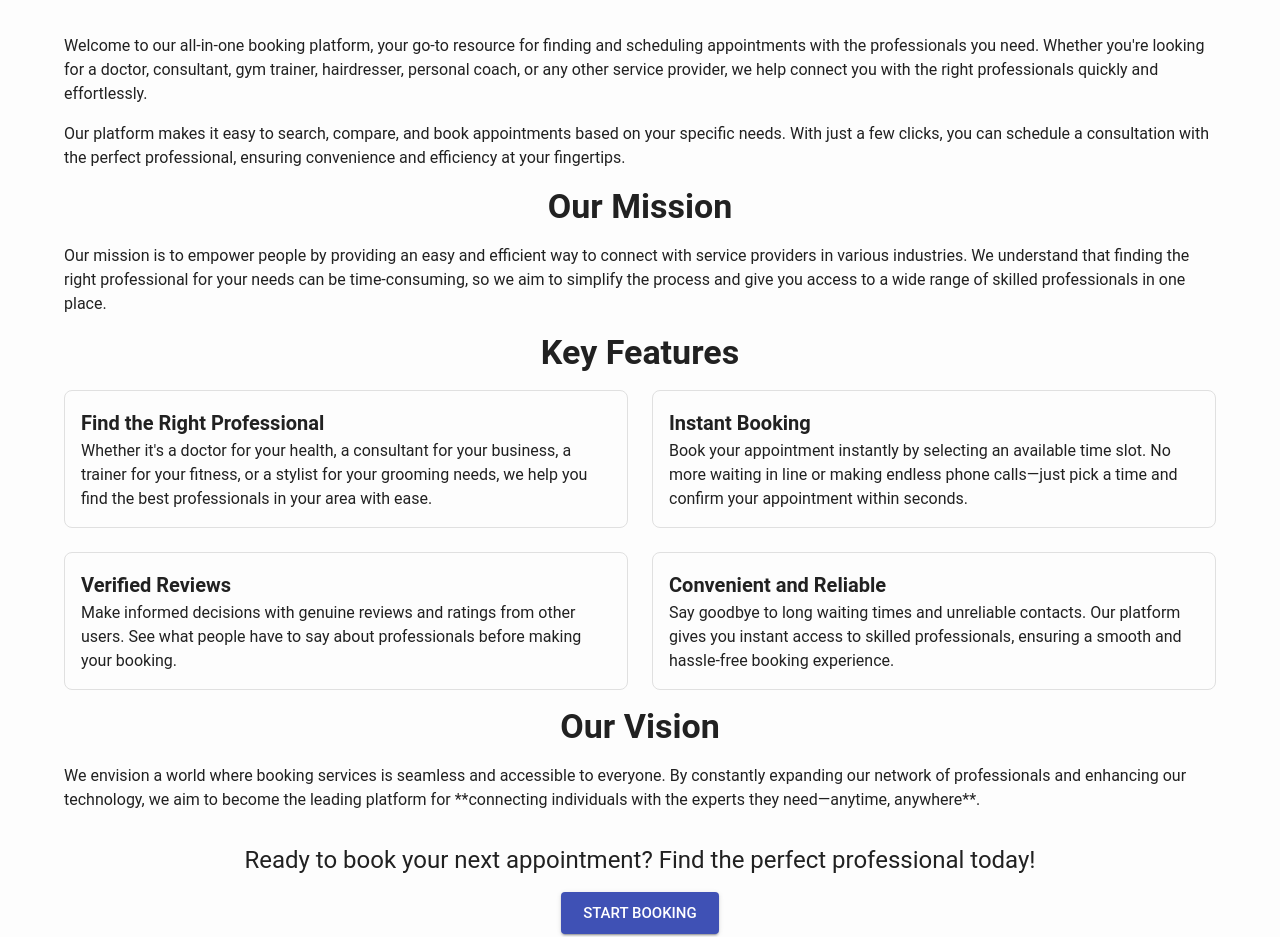
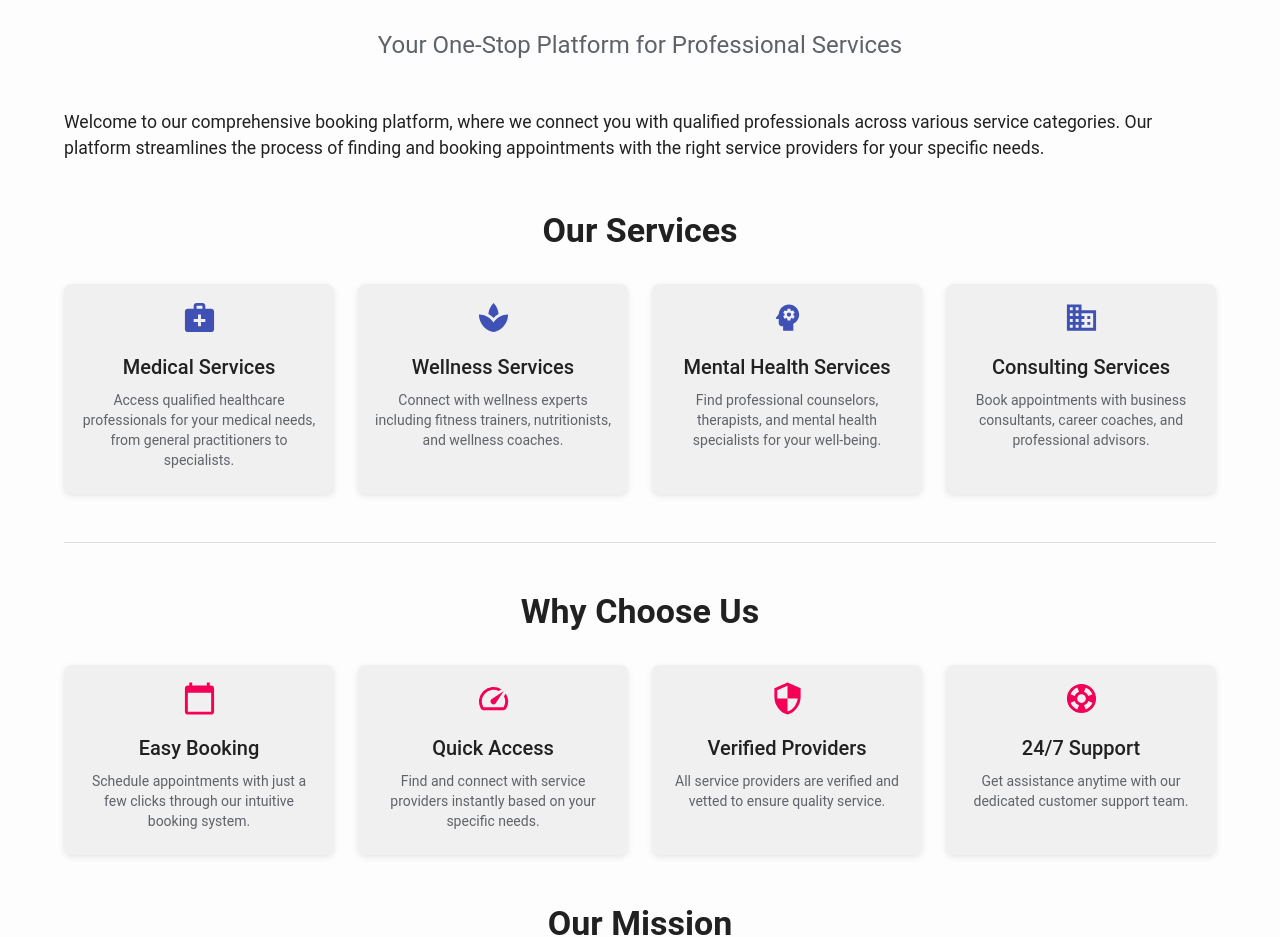
Before and after one commit to pranavrjb/my-app2, a React app in the folder frontend/: page /about in a window 1280 px wide. Shown: the part 156-1093 px from the top of the page. Built offline with nearby package versions, Linux system fonts and the light colour scheme; the HTML template or start-up script is replaced by a standard one.

Commit message:
refactor: redesign About and PrivacyPolicy components to enhance user experience with improved layouts, service and feature sections, and updated typography; integrate Material-UI components for a modern aesthetic

```diff
--- a/frontend/src/pages/About.jsx
+++ b/frontend/src/pages/About.jsx
@@ -1,185 +1,229 @@
 import React from "react";
-import { Container, Typography, Box, Button, Grid } from "@mui/material";
+import {
+  Container,
+  Typography,
+  Box,
+  Button,
+  Grid,
+  Card,
+  CardContent,
+  Avatar,
+  Divider,
+} from "@mui/material";
+import {
+  MedicalServices as MedicalIcon,
+  Spa as WellnessIcon,
+  Psychology as MentalHealthIcon,
+  Business as ConsultingIcon,
+  Speed as EfficiencyIcon,
+  Security as TrustIcon,
+  Support as SupportIcon,
+  CalendarToday as BookingIcon,
+} from "@mui/icons-material";
 
 const About = () => {
+  const services = [
+    {
+      icon: <MedicalIcon fontSize="large" color="primary" />,
+      title: "Medical Services",
+      description:
+        "Access qualified healthcare professionals for your medical needs, from general practitioners to specialists.",
+    },
+    {
+      icon: <WellnessIcon fontSize="large" color="primary" />,
+      title: "Wellness Services",
+      description:
+        "Connect with wellness experts including fitness trainers, nutritionists, and wellness coaches.",
+    },
+    {
+      icon: <MentalHealthIcon fontSize="large" color="primary" />,
+      title: "Mental Health Services",
+      description:
+        "Find professional counselors, therapists, and mental health specialists for your well-being.",
+    },
+    {
+      icon: <ConsultingIcon fontSize="large" color="primary" />,
+      title: "Consulting Services",
+      description:
+        "Book appointments with business consultants, career coaches, and professional advisors.",
+    },
+  ];
+
+  const features = [
+    {
+      icon: <BookingIcon fontSize="large" color="secondary" />,
+      title: "Easy Booking",
+      description:
+        "Schedule appointments with just a few clicks through our intuitive booking system.",
+    },
+    {
+      icon: <EfficiencyIcon fontSize="large" color="secondary" />,
+      title: "Quick Access",
+      description:
+        "Find and connect with service providers instantly based on your specific needs.",
+    },
+    {
+      icon: <TrustIcon fontSize="large" color="secondary" />,
+      title: "Verified Providers",
+      description:
+        "All service providers are verified and vetted to ensure quality service.",
+    },
+    {
+      icon: <SupportIcon fontSize="large" color="secondary" />,
+      title: "24/7 Support",
+      description:
+        "Get assistance anytime with our dedicated customer support team.",
+    },
+  ];
+
   return (
     <Container>
       <Box sx={{ my: 4, minHeight: "100vh" }}>
+        {/* Hero Section */}
+        <Box sx={{ textAlign: "center", mb: 6 }}>
           <Typography
             variant="h2"
             component="h1"
-          textAlign={"center"}
-          sx={{ fontWeight: "bold" }}
-          gutterBottom
+            sx={{
+              fontWeight: "bold",
+              background: "linear-gradient(45deg, #2196F3 30%, #21CBF3 90%)",
+              backgroundClip: "text",
+              textFillColor: "transparent",
+              mb: 2,
+            }}
           >
             About Us
           </Typography>
+          <Typography variant="h5" color="text.secondary" sx={{ mb: 4 }}>
+            Your One-Stop Platform for Professional Services
+          </Typography>
+        </Box>
 
         {/* Introduction Section */}
-        <Typography variant="body1" paragraph>
-          Welcome to our all-in-one booking platform, your go-to resource for
-          finding and scheduling appointments with the professionals you need.
-          Whether you're looking for a doctor, consultant, gym trainer,
-          hairdresser, personal coach, or any other service provider, we help
-          connect you with the right professionals quickly and effortlessly.
+        <Box sx={{ mb: 6 }}>
+          <Typography variant="body1" paragraph sx={{ fontSize: "1.1rem" }}>
+            Welcome to our comprehensive booking platform, where we connect you
+            with qualified professionals across various service categories. Our
+            platform streamlines the process of finding and booking appointments
+            with the right service providers for your specific needs.
           </Typography>
+        </Box>
 
-        <Typography variant="body1" paragraph>
-          Our platform makes it easy to search, compare, and book
-          appointments based on your specific needs. With just a few clicks, you
-          can schedule a consultation with the perfect professional, ensuring
-          convenience and efficiency at your fingertips.
-        </Typography>
-
-        {/* Mission Section */}
+        {/* Services Section */}
         <Typography
           variant="h4"
           component="h2"
-          sx={{ my: 2 }}
-          textAlign={"center"}
-          fontWeight={"bold"}
+          sx={{ mb: 4, textAlign: "center", fontWeight: "bold" }}
         >
-          Our Mission
+          Our Services
         </Typography>
-        <Typography variant="body1" paragraph>
-          Our mission is to empower people by providing an easy and efficient
-          way to connect with service providers in various industries. We
-          understand that finding the right professional for your needs can be
-          time-consuming, so we aim to simplify the process and give you access
-          to a wide range of skilled professionals in one place.
+        <Grid container spacing={3} sx={{ mb: 6 }}>
+          {services.map((service, index) => (
+            <Grid item xs={12} sm={6} md={3} key={index}>
+              <Card
+                sx={{
+                  height: "100%",
+                  transition: "transform 0.3s",
+                  "&:hover": {
+                    transform: "translateY(-5px)",
+                  },
+                }}
+              >
+                <CardContent sx={{ textAlign: "center" }}>
+                  <Box sx={{ mb: 2 }}>{service.icon}</Box>
+                  <Typography variant="h6" gutterBottom>
+                    {service.title}
                   </Typography>
+                  <Typography variant="body2" color="text.secondary">
+                    {service.description}
+                  </Typography>
+                </CardContent>
+              </Card>
+            </Grid>
+          ))}
+        </Grid>
+
+        <Divider sx={{ my: 6 }} />
 
         {/* Features Section */}
         <Typography
           variant="h4"
           component="h2"
-          sx={{ my: 2 }}
-          textAlign={"center"}
-          fontWeight={"bold"}
+          sx={{ mb: 4, textAlign: "center", fontWeight: "bold" }}
         >
-          Key Features
+          Why Choose Us
         </Typography>
-        <Grid container spacing={3}>
-          <Grid item xs={12} sm={6}>
-            <Box
+        <Grid container spacing={3} sx={{ mb: 6 }}>
+          {features.map((feature, index) => (
+            <Grid item xs={12} sm={6} md={3} key={index}>
+              <Card
                 sx={{
-                padding: 2,
-                border: "1px solid",
-                borderColor: "grey.300",
-                borderRadius: 2,
+                  height: "100%",
+                  transition: "transform 0.3s",
+                  "&:hover": {
+                    transform: "translateY(-5px)",
+                  },
                 }}
               >
-              <Typography variant="h6" fontWeight={"bold"}>
-                Find the Right Professional
+                <CardContent sx={{ textAlign: "center" }}>
+                  <Box sx={{ mb: 2 }}>{feature.icon}</Box>
+                  <Typography variant="h6" gutterBottom>
+                    {feature.title}
                   </Typography>
-              <Typography variant="body1">
-                Whether it's a doctor for your health, a consultant for your
-                business, a trainer for your fitness, or a stylist for your
-                grooming needs, we help you find the best professionals in
-                your area with ease.
+                  <Typography variant="body2" color="text.secondary">
+                    {feature.description}
                   </Typography>
-            </Box>
+                </CardContent>
+              </Card>
             </Grid>
-          <Grid item xs={12} sm={6}>
-            <Box
-              sx={{
-                padding: 2,
-                border: "1px solid",
-                borderColor: "grey.300",
-                borderRadius: 2,
-              }}
-            >
-              <Typography variant="h6" fontWeight={"bold"}>
-                Instant Booking
-              </Typography>
-              <Typography variant="body1">
-                Book your appointment instantly by selecting an available
-                time slot. No more waiting in line or making endless phone
-                calls—just pick a time and confirm your appointment within
-                seconds.
-              </Typography>
-            </Box>
-          </Grid>
-          <Grid item xs={12} sm={6}>
-            <Box
-              sx={{
-                padding: 2,
-                border: "1px solid",
-                borderColor: "grey.300",
-                borderRadius: 2,
-              }}
-            >
-              <Typography variant="h6" fontWeight={"bold"}>
-                Verified Reviews
-              </Typography>
-              <Typography variant="body1">
-                Make informed decisions with genuine reviews and ratings
-                from other users. See what people have to say about
-                professionals before making your booking.
-              </Typography>
-            </Box>
-          </Grid>
-          <Grid item xs={12} sm={6}>
-            <Box
-              sx={{
-                padding: 2,
-                border: "1px solid",
-                borderColor: "grey.300",
-                borderRadius: 2,
-              }}
-            >
-              <Typography variant="h6" fontWeight={"bold"}>
-                Convenient and Reliable
-              </Typography>
-              <Typography variant="body1">
-                Say goodbye to long waiting times and unreliable contacts. Our
-                platform gives you instant access to skilled professionals,
-                ensuring a smooth and hassle-free booking experience.
-              </Typography>
-            </Box>
-          </Grid>
+          ))}
         </Grid>
 
-        {/* Vision Section */}
+        {/* Mission Section */}
+        <Box sx={{ mb: 6, textAlign: "center" }}>
           <Typography
             variant="h4"
             component="h2"
-          sx={{ my: 2 }}
-          textAlign={"center"}
-          fontWeight={"bold"}
+            sx={{ mb: 3, fontWeight: "bold" }}
           >
-          Our Vision
+            Our Mission
           </Typography>
-        <Typography variant="body1" paragraph>
-          We envision a world where booking services is seamless and
-          accessible to everyone. By constantly expanding our network of
-          professionals and enhancing our technology, we aim to become the
-          leading platform for **connecting individuals with the experts they
-          need—anytime, anywhere**.
+          <Typography variant="body1" sx={{ fontSize: "1.1rem" }}>
+            We strive to revolutionize the way people connect with professional
+            service providers. Our mission is to make quality services
+            accessible to everyone through a seamless, efficient, and reliable
+            booking platform.
           </Typography>
+        </Box>
 
         {/* Call to Action Section */}
-        <Box sx={{ textAlign: "center", mt: 4 }}>
-          <Typography variant="h5" paragraph>
-            Ready to book your next appointment? Find the perfect professional
-            today!
+        <Box
+          sx={{
+            textAlign: "center",
+            py: 6,
+            background: "linear-gradient(45deg, #2196F3 30%, #21CBF3 90%)",
+            borderRadius: 2,
+            color: "white",
+          }}
+        >
+          <Typography variant="h5" sx={{ mb: 3 }}>
+            Ready to Book Your Next Appointment?
           </Typography>
           <Button
             variant="contained"
-            color="primary"
             size="large"
+            sx={{
+              bgcolor: "white",
+              color: "primary.main",
+              "&:hover": {
+                bgcolor: "grey.100",
+              },
+            }}
             href="/bookings"
           >
-            Start Booking
+            Book Now
           </Button>
         </Box>
-
-        {/* Thank You Section */}
-        <Typography variant="body1" paragraph sx={{ mt: 4 }}>
-          Thank you for choosing our platform to connect with professionals.
-          Our team is committed to providing the best experience for you. If you
-          have any questions or need assistance, feel free to reach out.
-        </Typography>
       </Box>
     </Container>
   );
```
Also changed, not shown: frontend/src/pages/PrivacyPolicy.jsx (+133 -93 lines). Lines whose indentation alone changed are shown as unchanged.
